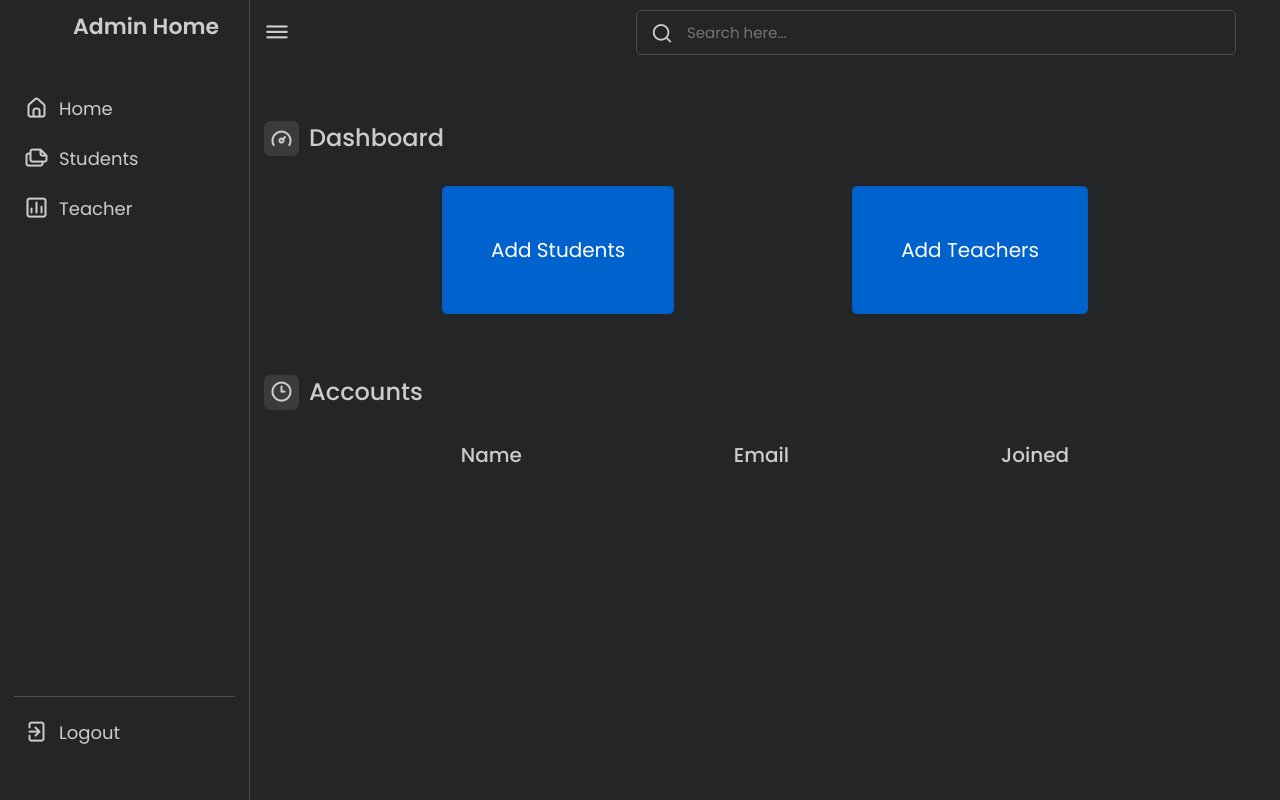
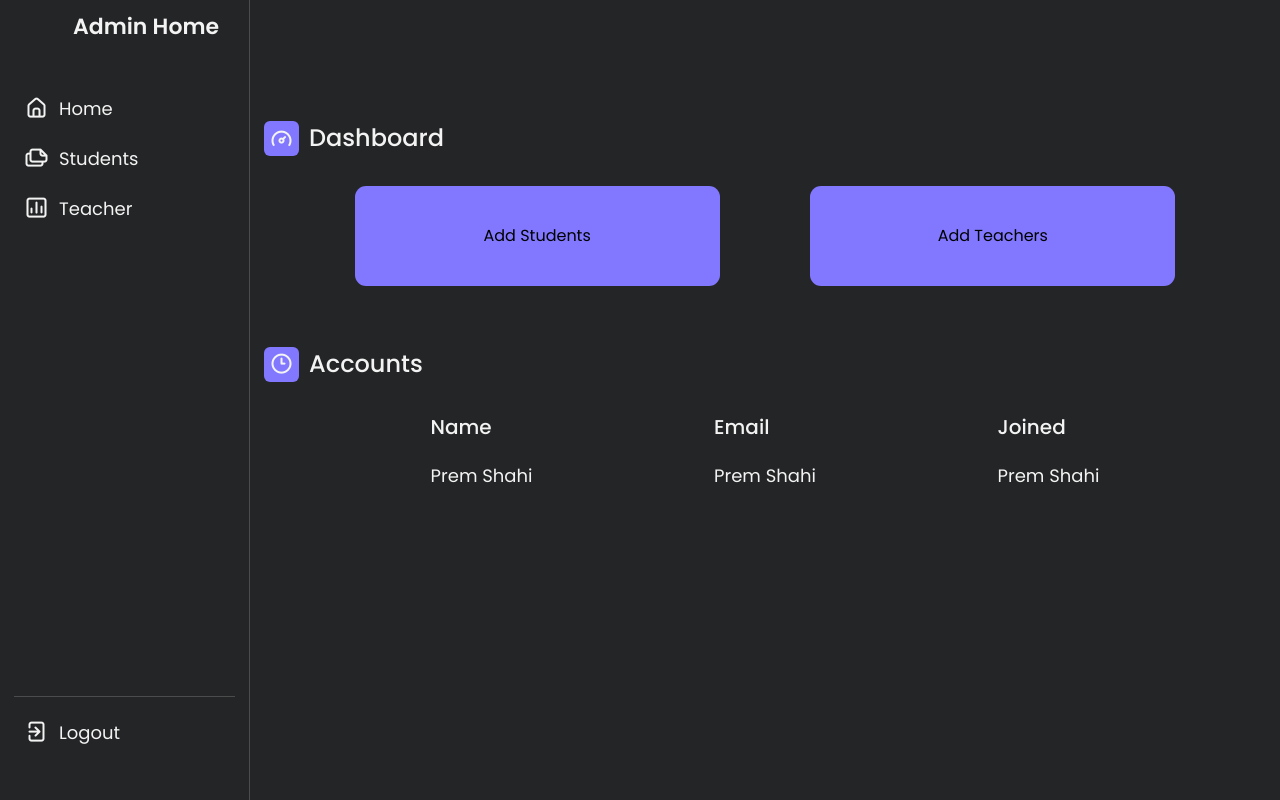
Before and after one commit to zyanislam/archeus, a PHP site: page /admin_hp.php in a window 1280 px wide. Run offline with PHP 8.4, Linux system fonts and the light colour scheme.

Commit message:
admin_update

```diff
--- a/admin_hp.css
+++ b/admin_hp.css
@@ -27,25 +28,27 @@
 }
 
 
-body{
+body {
     --primary-color: #3A3B3C;
     --panel-color: #242526;
-    --text-color: #CCC;
-    --black-light-color: #CCC;
+    --text-color: #f3f3f3;
+    --black-light-color: #f3f3f3;
     --border-color: #4D4C4C;
     --toggle-color: #FFF;
     --box1-color: #3A3B3C;
     --box2-color: #3A3B3C;
-    --box3-color: #3A3B3C;
-    --title-icon-color: #CCC;
+    --title-icon-color: #f3f3f3;;
 }
+
 /* === Custom Scroll Bar CSS === */
 ::-webkit-scrollbar {
     width: 8px;
 }
+
 ::-webkit-scrollbar-track {
     background: #f1f1f1;
 }
+
 ::-webkit-scrollbar-thumb {
     background: var(--primary-color);
     border-radius: 12px;
@@ -264,23 +253,27 @@ nav.close ~ .dashboard .top{
     transform: translateY(-50%);
     color: var(--black-light-color);
 }
-.top img{
+
+.top img {
     width: 40px;
     border-radius: 50%;
 }
-.dashboard .dash-content{
+
+.dashboard .dash-content {
     padding-top: 50px;
 }
-.dash-content .title{
+
+.dash-content .title {
     display: flex;
     align-items: center;
     margin: 60px 0 30px 0;
 }
-.dash-content .title i{
+
+.dash-content .title i {
     position: relative;
     height: 35px;
     width: 35px;
-    background-color: var(--primary-color);
+    background-color: #8178ff;
     border-radius: 6px;
     color: var(--title-icon-color);
     display: flex;
@@ -329,97 +328,131 @@ nav.close ~ .dashboard .top{
 }
 
 @media (max-width: 1000px) {
-    nav{
+    nav {
         width: 73px;
     }
-    nav.close{
+
+    nav.close {
         width: 250px;
     }
-    nav .logo_name{
+
+    nav .logo_name {
         opacity: 0;
         pointer-events: none;
     }
-    nav.close .logo_name{
+
+    nav.close .logo_name {
         opacity: 1;
         pointer-events: auto;
     }
-    nav li a .link-name{
+
+    nav li a .link-name {
         opacity: 0;
         pointer-events: none;
     }
-    nav.close li a .link-name{
+
+    nav.close li a .link-name {
         opacity: 1;
         pointer-events: auto;
     }
-    nav ~ .dashboard{
+
+    nav~.dashboard {
         left: 73px;
         width: calc(100% - 73px);
     }
-    nav.close ~ .dashboard{
+
+    nav.close~.dashboard {
         left: 250px;
         width: calc(100% - 250px);
     }
-    nav ~ .dashboard .top{
+
+    nav~.dashboard .top {
         left: 73px;
         width: calc(100% - 73px);
     }
-    nav.close ~ .dashboard .top{
+
+    nav.close~.dashboard .top {
         left: 250px;
         width: calc(100% - 250px);
     }
-    .activity .activity-data{
+
+    .activity .activity-data {
         overflow-X: scroll;
     }
 }
 
 @media (max-width: 780px) {
-    .dash-content .boxes .box{
+    .dash-content .boxes .box {
         width: calc(100% / 2 - 15px);
         margin-top: 15px;
     }
 }
+
 @media (max-width: 560px) {
-    .dash-content .boxes .box{
-        width: 100% ;
+    .dash-content .boxes .box {
+        width: 100%;
     }
 }
+
 @media (max-width: 400px) {
-    nav{
+    nav {
         width: 0px;
     }
-    nav.close{
+
+    nav.close {
         width: 73px;
     }
-    nav .logo_name{
+
+    nav .logo_name {
         opacity: 0;
         pointer-events: none;
     }
-    nav.close .logo_name{
+
+    nav.close .logo_name {
         opacity: 0;
         pointer-events: none;
     }
-    nav li a .link-name{
+
+    nav li a .link-name {
         opacity: 0;
         pointer-events: none;
     }
-    nav.close li a .link-name{
+
+    nav.close li a .link-name {
         opacity: 0;
         pointer-events: none;
     }
-    nav ~ .dashboard{
+
+    nav~.dashboard {
         left: 0;
         width: 100%;
     }
-    nav.close ~ .dashboard{
+
+    nav.close~.dashboard {
         left: 73px;
         width: calc(100% - 73px);
     }
-    nav ~ .dashboard .top{
+
+    nav~.dashboard .top {
         left: 0;
         width: 100%;
     }
-    nav.close ~ .dashboard .top{
+
+    nav.close~.dashboard .top {
         left: 0;
         width: 100%;
     }
 }
+
+.inup{
+    width: 365px;
+    height: 100px;
+    left: 1263px;
+    top: 474px;
+    border: 0px;
+    border-radius: 11px;
+    padding: 20px;
+    opacity: 2 !important;
+    background-color: #8178ff;
+    cursor: pointer;
+}
--- a/admin_hp.php
+++ b/admin_hp.php
@@ -50,14 +50,7 @@
 
     <section class="dashboard">
         <div class="top">
-            <i class="uil uil-bars sidebar-toggle"></i>
 
-            <div class="search-box">
-                <i class="uil uil-search"></i>
-                <input type="text" placeholder="Search here...">
-            </div>
-
-            <!--<img src="images/profile.jpg" alt="">-->
         </div>
 
         <div class="dash-content">
@@ -68,11 +61,11 @@
                 </div>
 
                 <div class="buttons">
-                    <div class="box box1">
-                        <a href="#" class="btn btn-primary btn-lg active p-5" role="button" aria-pressed="true">Add Students</a>
+                    <div>
+                        <button class="inup">Add Students</button>
                     </div>
-                    <div class="box box2">
-                        <a href="#" class="btn btn-primary btn-lg active p-5" role="button" aria-pressed="true">Add Teachers</a>
+                    <div>
+                        <button class="inup">Add Teachers</button>
                     </div>
                 </div>
             </div>
@@ -86,12 +79,15 @@
                 <div class="activity-data">
                     <div class="data names">
                         <span class="data-title">Name</span>
+                        <span class="data-list">Prem Shahi</span>
                     </div>
                     <div class="data email">
                         <span class="data-title">Email</span>
+                        <span class="data-list">Prem Shahi</span>
                     </div>
                     <div class="data joined">
                         <span class="data-title">Joined</span>
+                        <span class="data-list">Prem Shahi</span>
                     </div>
                 </div>
             </div>
```
Also changed, not shown: other parts of admin_hp.css (+74 -81 lines).
